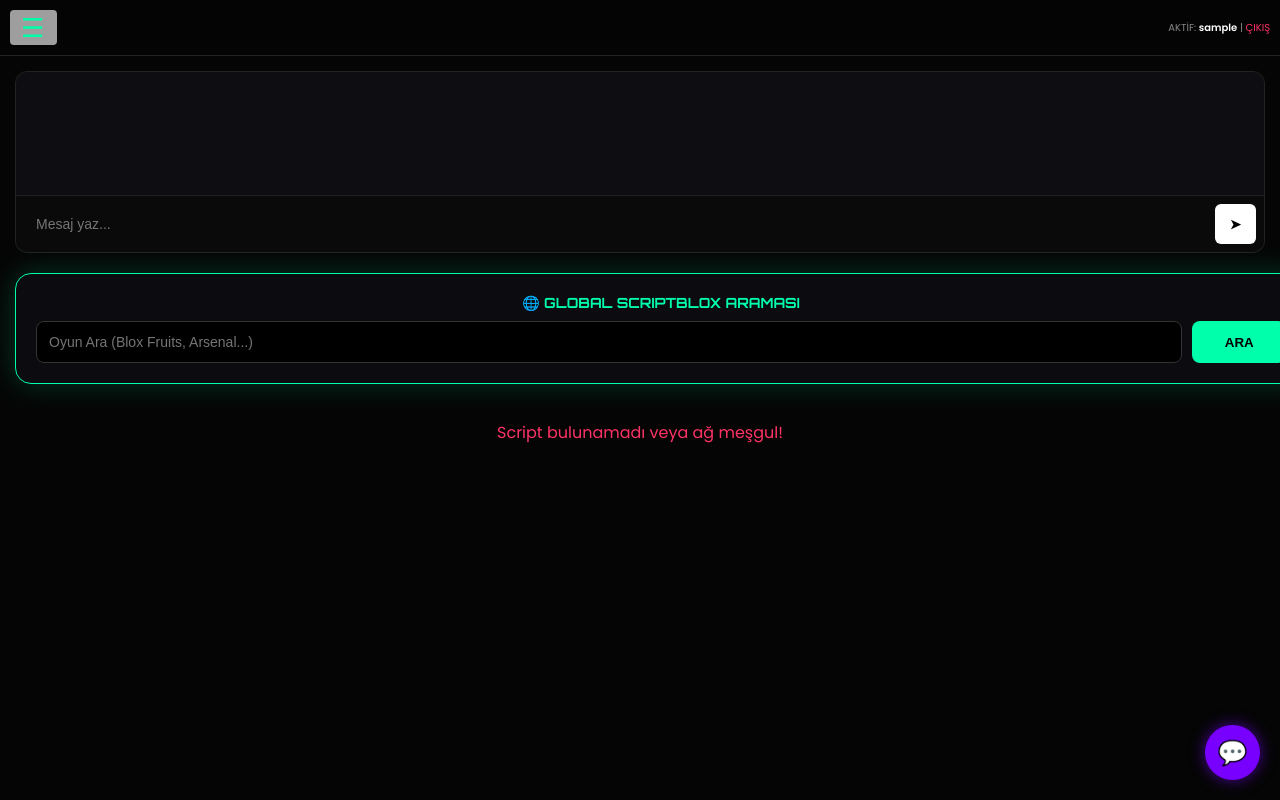
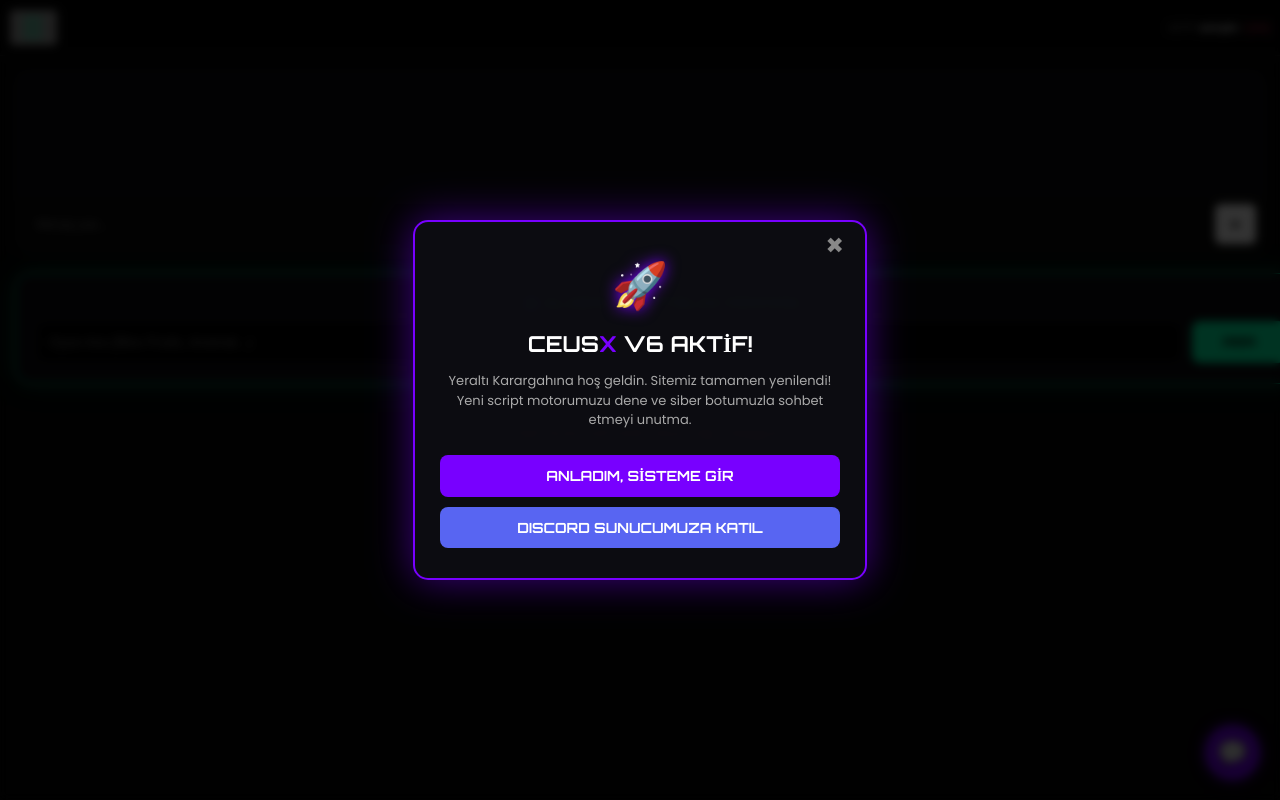
Before and after one commit to diyarsalli16-tech/ceusx-hub, a Flask app: page / in a window 1280 px wide. Run offline with Flask 3, Linux system fonts and the light colour scheme; the visitor is signed in with stand-in values (Sample User, id 1); data that the repository does not hold is empty; grey boxes are pictures that could not be loaded.

Commit message:
index.html

```diff
--- a/templates/index.html
+++ b/templates/index.html
@@ -12,37 +12,28 @@
         /* --- 🛡️ GİRİŞ EKRANI VE ARKA PLAN ENTEGRASYONU --- */
         .auth-screen {
             position: fixed; inset: 0;
-            /* Senin yüklediğin fotoğraf arka plan oluyor */
             background-image: url('{{ url_for("static", filename="images/ceusx_logo.jpg") }}');
-            background-size: cover; /* Arka planı tamamen kapla */
-            background-position: center; /* Merkeze hizala */
+            background-size: cover; background-position: center;
             display: flex; align-items: center; justify-content: center;
-            z-index: 9999; padding: 20px;
-            backdrop-filter: blur(5px); /* Arka planı hafifletip okumayı kolaylaştır */
+            z-index: 9999; padding: 20px; backdrop-filter: blur(5px);
         }
         .auth-screen::before {
             content: ""; position: absolute; inset: 0;
-            background: rgba(0,0,0,0.6); /* Fotoğrafın üstüne koyu bir katman at */
-            z-index: -1;
+            background: rgba(0,0,0,0.6); z-index: -1;
         }
 
         .auth-box { background: rgba(13, 13, 18, 0.9); padding: 30px; border-radius: 16px; border: 1px solid #222; width: 100%; max-width: 320px; text-align: center; box-shadow: 0 0 30px rgba(0, 255, 170, 0.2); }
         input, textarea { width: 100%; padding: 12px; margin: 8px 0; background: #000; border: 1px solid #333; color: #fff; border-radius: 8px; font-size: 14px; box-sizing: border-box; }
-        .btn-auth { width: 100%; padding: 12px; border: none; border-radius: 8px; font-weight: bold; cursor: pointer; transition: 0.2s; margin-top: 5px; }
+        .btn-auth { width: 100%; padding: 12px; border: none; border-radius: 8px; font-weight: bold; cursor: pointer; transition: 0.2s; margin-top: 5px; font-family: 'Orbitron'; }
 
         /* --- 🌐 HEADER VE LOGO ENTEGRASYONU --- */
         header {
-            padding: 10px; text-align: center;
-            background: rgba(5,5,5,0.9);
-            border-bottom: 1px solid #222;
-            position: sticky; top: 0; z-index: 100;
+            padding: 10px; text-align: center; background: rgba(5,5,5,0.9);
+            border-bottom: 1px solid #222; position: sticky; top: 0; z-index: 100;
             display: flex; justify-content: center; align-items: center; gap: 10px;
         }
-        .ceusx-header-logo {
-            height: 35px; /* Logoyu header'a uygun boyuta getir */
-            border-radius: 4px; /* Hafif yuvarlatılmış köşeler */
-        }
-        header h1 { margin: 0; font-family: 'Orbitron'; font-size: 18px; color: #fff; display: none; } /* Eski text logosunu gizle */
+        .ceusx-header-logo { height: 35px; border-radius: 4px; }
+        header h1 { margin: 0; font-family: 'Orbitron'; font-size: 18px; color: #fff; display: none; }
 
         /* ☰ YENİ YAN MENÜ BUTONU VE SİSTEMİ (SIDEBAR) */
         .menu-btn { position: fixed; top: 12px; left: 15px; z-index: 1002; background: transparent; border: none; color: var(--accent); font-size: 26px; cursor: pointer; transition: 0.3s; }
@@ -66,7 +57,39 @@
         .tab-content.active { display: block; }
         @keyframes fadeIn { from { opacity: 0; transform: translateY(5px); } to { opacity: 1; } }
 
-        /* (Eski Kart, Mesajlaşma ve Scanner CSS'lerin Buradan Devam Ediyor) */
+        /* --- 📢 SİBER POP-UP (DUYURU) SİSTEMİ --- */
+        .popup-overlay {
+            position: fixed; top: 0; left: 0; width: 100%; height: 100%;
+            background: rgba(0,0,0,0.8); z-index: 999999;
+            display: none; justify-content: center; align-items: center;
+            backdrop-filter: blur(5px); opacity: 0; transition: opacity 0.4s ease;
+        }
+        .popup-overlay.show { display: flex; opacity: 1; }
+
+        .popup-box {
+            background: rgba(13, 13, 18, 0.95); border: 2px solid var(--xeno);
+            border-radius: 15px; padding: 30px 25px; width: 90%; max-width: 400px;
+            text-align: center; box-shadow: 0 0 40px rgba(120, 0, 255, 0.5);
+            transform: scale(0.8); transition: transform 0.4s ease; position: relative;
+        }
+        .popup-overlay.show .popup-box { transform: scale(1); }
+
+        .popup-close {
+            position: absolute; top: 10px; right: 15px; background: transparent;
+            border: none; color: #888; font-size: 22px; cursor: pointer; transition: 0.2s;
+        }
+        .popup-close:hover { color: var(--red); transform: scale(1.2); }
+        .popup-box h2 { color: #fff; font-family: 'Orbitron'; margin: 10px 0 5px 0; font-size: 22px; text-transform: uppercase; }
+        .popup-box h2 span { color: var(--xeno); }
+        .popup-box p { color: #aaa; font-size: 13px; line-height: 1.5; margin-bottom: 25px; }
+
+        .popup-btn-group { display: flex; gap: 10px; flex-direction: column; }
+        .popup-btn { background: var(--xeno); color: #fff; border: none; padding: 12px; border-radius: 8px; font-weight: bold; font-family: 'Orbitron'; cursor: pointer; font-size: 14px; transition: 0.3s; }
+        .popup-btn:hover { background: #8e2eff; box-shadow: 0 0 15px rgba(120, 0, 255, 0.6); }
+        .popup-btn-discord { background: #5865F2; } /* Discord Rengi */
+        .popup-btn-discord:hover { background: #4752C4; box-shadow: 0 0 15px rgba(88, 101, 242, 0.6); }
+
+        /* KARTLAR VE DİĞER CSSLER */
         .script-grid { display: grid; grid-template-columns: repeat(auto-fill, minmax(280px, 1fr)); gap: 15px; margin-top: 20px; }
         .card { background: var(--panel); border: 1px solid #222; border-radius: 12px; padding: 15px; position: relative; }
         .card h3 { margin: 0 0 10px 0; font-size: 14px; color: #fff; width: 75%; overflow: hidden; text-overflow: ellipsis; white-space: nowrap; }
@@ -137,10 +160,23 @@
 
     <div id="toast-container"></div>
 
+    <div id="ceusx-popup" class="popup-overlay">
+        <div class="popup-box">
+            <button class="popup-close" onclick="closePopup()">✖</button>
+            <h1 style="font-size:45px; margin:0; text-shadow: 0 0 15px var(--xeno);">🚀</h1>
+            <h2>Ceus<span>X</span> V6 Aktif!</h2>
+            <p>Yeraltı Karargahına hoş geldin. Sitemiz tamamen yenilendi! Yeni script motorumuzu dene ve siber botumuzla sohbet etmeyi unutma.</p>
+            <div class="popup-btn-group">
+                <button class="popup-btn" onclick="closePopup()">ANLADIM, SİSTEME GİR</button>
+                <button class="popup-btn popup-btn-discord" onclick="window.open('https://discord.gg/senin_linkin_buraya', '_blank')">DISCORD SUNUCUMUZA KATIL</button>
+            </div>
+        </div>
+    </div>
+
     {% if not logged_in %}
     <div class="auth-screen">
         <div class="auth-box">
-            <img src="{{ url_for('static', filename='images/ceusx_logo.jpg') }}" alt="CeusX Logo" style="height:60px; margin-bottom:15px; border-radius:8px; border:1px solid #333;">
+            <img src="{{ url_for('static', filename='images/ceusx_logo.jpg') }}" alt="CeusX Logo" style="height:60px; margin-bottom:15px; border-radius:8px; border:1px solid #333; box-shadow: 0 0 15px rgba(255,255,255,0.1);">
             <input type="text" id="user" placeholder="Kullanıcı Adı">
             <input type="password" id="pass" placeholder="Şifre">
             <button class="btn-auth" style="background:#fff; color:#000;" onclick="auth('login')">GİRİŞ YAP</button>
@@ -296,9 +332,24 @@
     </div>
 
     <script>
-        window.addEventListener('load', () => { fetchFromScriptBlox(1); });
+        // --- 📢 POP-UP FONKSİYONLARI ---
+        function openPopup() { document.getElementById('ceusx-popup').classList.add('show'); }
+        function closePopup() {
+            const popup = document.getElementById('ceusx-popup');
+            popup.classList.remove('show');
+            localStorage.setItem('ceusx_popup_seen', 'true');
+            setTimeout(() => { popup.style.display = 'none'; }, 400);
+        }
 
-        // YAN MENÜ AÇ / KAPAT SİSTEMİ
+        window.addEventListener('load', () => {
+            fetchFromScriptBlox(1);
+            // 1.5 Saniye sonra pop-up'ı göster (Daha önce kapatmadıysa)
+            if (!localStorage.getItem('ceusx_popup_seen')) {
+                setTimeout(openPopup, 1500);
+            }
+        });
+
+        // --- YAN MENÜ FONKSİYONLARI ---
         function toggleSidebar() {
             document.getElementById('mySidebar').classList.toggle('open');
             document.getElementById('sidebarOverlay').classList.toggle('show');
@@ -315,7 +366,6 @@
             document.querySelectorAll('.tab-content').forEach(c => c.classList.remove('active'));
             document.getElementById('tab-' + tabId).classList.add('active');
 
-            // Menüden seçim yapıldıktan sonra menüyü otomatik kapat
             document.getElementById('mySidebar').classList.remove('open');
             document.getElementById('sidebarOverlay').classList.remove('show');
         }
```
